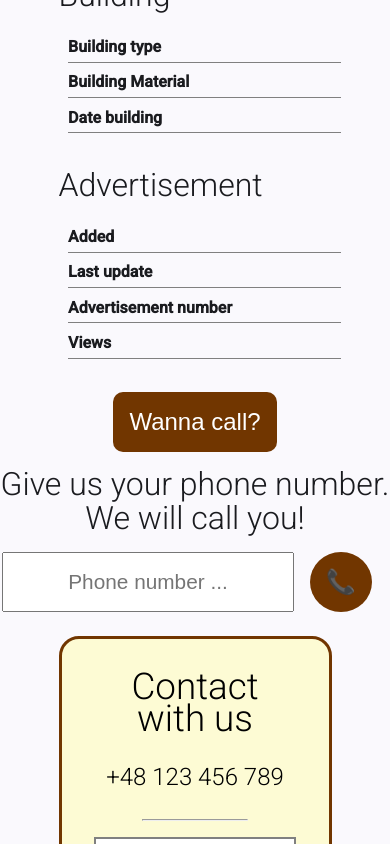
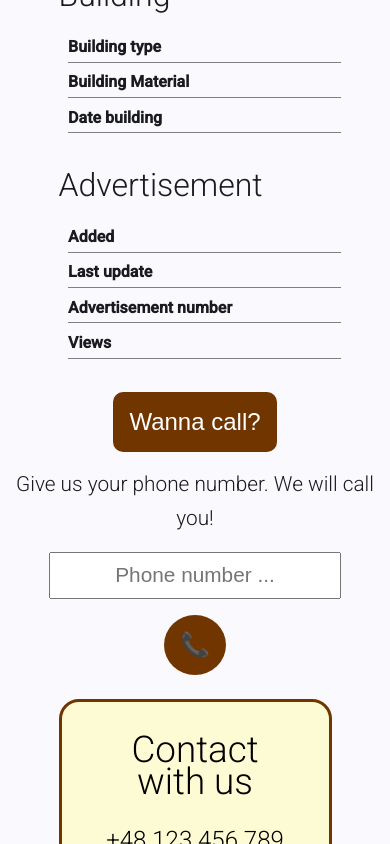
Before and after one commit to J4KU8Dev/Rent-a-flat, an Angular app: page /apartaments/1 in a window 390 px wide. Both pictures are taken after a click on the button "Wanna call?". Shown: the part 1860-2704 px from the top of the page. Built offline with nearby package versions, Linux system fonts and the light colour scheme; no server answers.

Commit message:
form repaired

```diff
--- a/db.json
+++ b/db.json
@@ -1157,6 +1157,26 @@
       "loan": false
     }
   ],
-  "PhoneNumbersToCall": []
-
+  "PhoneNumbersToCall": [
+    {
+      "id": "c4bf",
+      "number": "123-123-123",
+      "time": "11-2-2026  19:40:7"
+    },
+    {
+      "id": "8226",
+      "number": "123-123-123",
+      "time": "11-2-2026  19:42:55"
+    },
+    {
+      "id": "bd71",
+      "number": "857-333-420",
+      "time": "11-2-2026  19:43:7"
+    },
+    {
+      "id": "0486",
+      "number": "123-000-123",
+      "time": "11-2-2026  19:43:21"
+    }
+  ]
 }
--- a/src/app/apartament/apartament.css
+++ b/src/app/apartament/apartament.css
@@ -104,11 +104,13 @@
 }
 .phone-function .callbackButton{
     border-radius: 50%;
+    grid-area: 1 / 2 / 2 / 3;
 }
 .phone-function .callbackNumber{
     padding: 1rem;
     font-size: 1.5rem;
     text-align: center;
+    grid-area: 1 / 1 / 2 / 2;
 }
 .phone-function p{
     font-size: 2rem;
@@ -221,8 +223,29 @@
     font-size: 1.3rem;
     font-weight: 400;
     color: red;
+    text-align: center;
+    text-wrap: balance;
 }
+.formSignal .error{
+    grid-area: 2 / 1 / 3 / 3;
+}
+.phoneForm{
+    display: grid;
+    grid-template-columns: repeat(6, 1fr);
+    grid-template-rows: repeat(2, 1fr);
+    align-items: center;
+    justify-content: center;
 
+}
+.phoneForm .callbackNumber{
+    grid-area: 1 / 1 / 2 / 5;
+}
+.phoneForm .callbackButton{
+    grid-area: 1 / 5 / 2 / 7;
+}
+.phoneForm .error{
+    grid-area: 2 / 1 / 3 / 7;
+}
 @keyframes slide{
     0%{
         transform: translateX(0);
@@ -338,6 +361,7 @@
     .phone-function .callbackNumber{
         padding: .6rem;
         font-size: 1.3rem;
+
     }
     .rest-from textarea{
         font-size: 1.1rem;
@@ -397,4 +421,14 @@
         font-size: 1.5rem;
         text-wrap: nowrap;
     }
+    .phoneForm{
+        display: flex;
+        justify-content: center;
+        align-items: center;
+        flex-direction: column;
+        gap: 1rem;
+    }
+    .phone-function p{
+        font-size: 1.3rem;
+    }
 }
--- a/src/app/apartament/apartament.html
+++ b/src/app/apartament/apartament.html
@@ -120,12 +120,11 @@
       <button (click)="onCallBack()">Wanna call?</button>
       <p>Give us your phone number. We will call you!</p>
       @if (isShowed()) {
-        <form style="display: flex;" animate.enter="enter-animation" (submit)="onContactCall($event)">
+        <form class="phoneForm" animate.enter="enter-animation" (submit)="onContactCall($event)">
           <input type="text" class="callbackNumber" #phone placeholder="Phone number ..." [formField]="signalContactForm.number">
           <button type="submit" [disabled]="signalContactForm().invalid()" class="callbackButton">📞</button>
           @if(signalContactForm.number().invalid() && signalContactForm.number().touched()){
             <span class="error">{{signalContactForm.number().errors()[0].message}}</span>
-            <!-- change flex direction here -->
           }
         </form>
 
--- a/src/app/apartament/apartament.ts
+++ b/src/app/apartament/apartament.ts
@@ -58,12 +58,15 @@ export class Apartament implements OnInit, OnDestroy {
   }
   onContactCall(event: Event): void{
     event.preventDefault();
-    // http request here
     this.signalContact.update(f => ({
       ...f,
       time: this.onGetTime(),
     }));
-    console.log(this.signalContact());
+    this.contactService.needToCall(this.signalContact()).subscribe(
+      response => console.log('Message sent successfully.', response),
+    )
+    this.signalContact.set({number: '', time: ''});
+    this.signalContactForm().reset();
   }
 
   signalContact = signal<contact>({
--- a/src/app/contact-models.ts
+++ b/src/app/contact-models.ts
@@ -14,3 +14,7 @@ export interface contactAboutApartament {
     news: boolean,
     loan: boolean
 }
+export interface needACallModel{
+    number: string;
+    time: string;
+}
--- a/src/app/services/contact-service.ts
+++ b/src/app/services/contact-service.ts
@@ -1,7 +1,7 @@
 import { HttpClient } from '@angular/common/http';
 import { inject, Injectable } from '@angular/core';
 import { catchError, Observable } from 'rxjs';
-import { contactAboutApartament, contanctMessageModel } from '../contact-models';
+import { contactAboutApartament, contanctMessageModel, needACallModel } from '../contact-models';
 
 @Injectable({
   providedIn: 'root',
@@ -28,4 +28,13 @@ export class ContactService {
       })
     );
   }
+  needToCall(data: needACallModel): Observable<needACallModel>{
+    return this.http.post<needACallModel>(`${this.apiUrl}/PhoneNumbersToCall`, data)
+    .pipe(
+      catchError(error => {
+        console.error('An error ocured: ', error);
+        throw error;
+      })
+    );
+  }
 }
```
Also changed, not shown: 1 other file (tests, documents, lock files or other folders).
